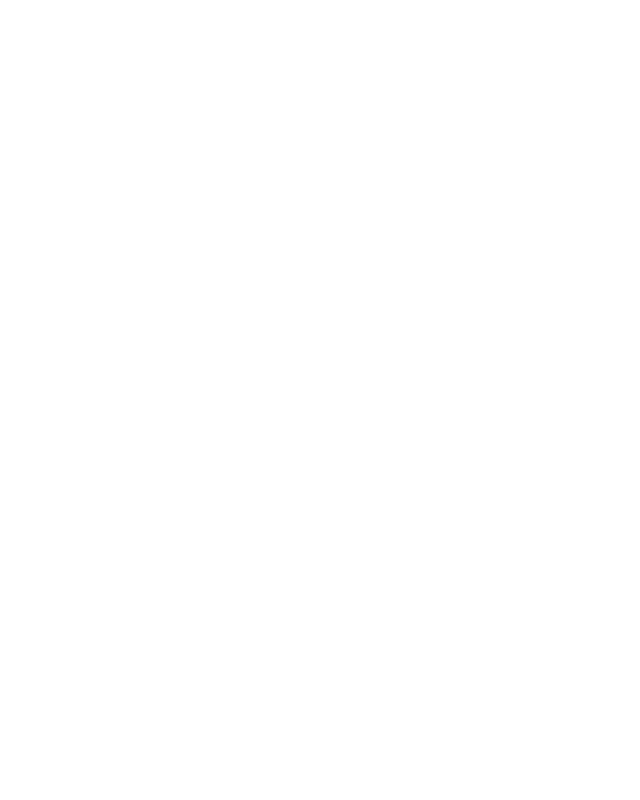
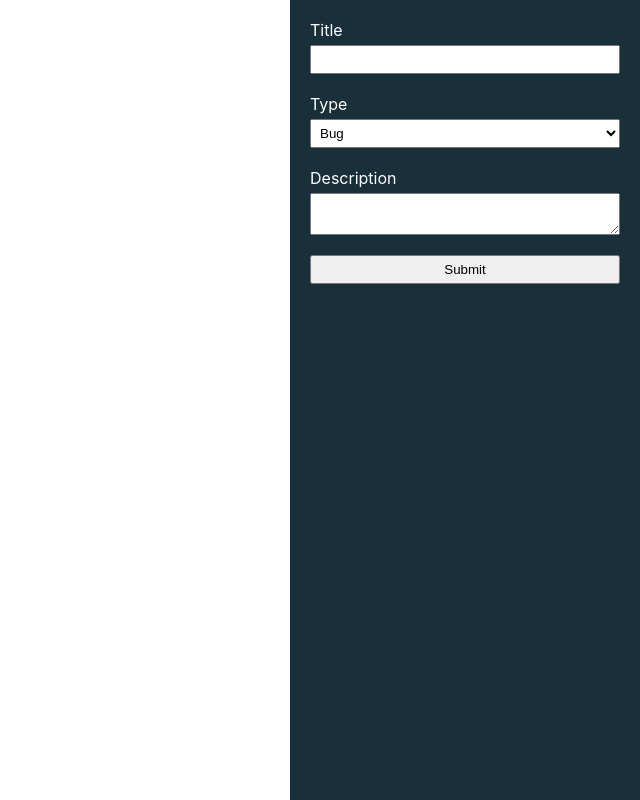
Before and after one commit to carlflor/tracker, a React (Create React App) app: page / in a window 1280 px wide. Shown: the whole page, without its empty margins (640-1280 px from the left). Built offline with nearby package versions, Linux system fonts and the light colour scheme.

Commit message:
Adds IssueForm Component

```diff
--- a/public/index.html
+++ b/public/index.html
@@ -19,22 +19,12 @@
       work correctly both with client-side routing and a non-root public URL.
       Learn how to configure a non-root public URL by running `npm run build`.
     -->
-    <title>React App</title>
+    <title>Tracker</title>
   </head>
   <body>
     <noscript>
       You need to enable JavaScript to run this app.
     </noscript>
     <div id="root"></div>
-    <!--
-      This HTML file is a template.
-      If you open it directly in the browser, you will see an empty page.
-
-      You can add webfonts, meta tags, or analytics to this file.
-      The build step will place the bundled scripts into the <body> tag.
-
-      To begin the development, run `npm start` or `yarn start`.
-      To create a production bundle, use `npm run build` or `yarn build`.
-    -->
   </body>
 </html>
--- a/src/components/App.js
+++ /dev/null
@@ -1,13 +0,0 @@
-import React, { Component } from 'react';
-import './App.scss';
-
-class App extends Component {
-  render() {
-    return (
-      <div className="App">
-      </div>
-    );
-  }
-}
-
-export default App;
--- /dev/null
+++ b/src/components/App.jsx
@@ -0,0 +1,24 @@
+import React, { Component } from 'react';
+import IssueForm from './IssueForm.jsx';
+import './App.scss';
+
+
+class App extends Component {
+  render() {
+    return (
+      <div>
+        <div className="main">
+          <div className="issue-chart">
+          </div>
+          <div className="issue-list">
+          </div>
+        </div>
+        <div className="sidebar">
+          <IssueForm />
+        </div>
+      </div>
+    );
+  }
+}
+
+export default App;
--- a/src/components/App.scss
+++ b/src/components/App.scss
@@ -1,32 +1,14 @@
-.App {
-  text-align: center;
+@import '../theme.scss';
+
+.main {
+  margin-right: $sidebar-width;
 }
 
-.App-logo {
-  animation: App-logo-spin infinite 20s linear;
-  height: 40vmin;
+.sidebar {
+  background: $sidebar-color;
+  width: $sidebar-width;
+  position: fixed;
+  bottom: 0;
+  right: 0;
+  top: 0;
 }
-
-.App-header {
-  background-color: #282c34;
-  min-height: 100vh;
-  display: flex;
-  flex-direction: column;
-  align-items: center;
-  justify-content: center;
-  font-size: calc(10px + 2vmin);
-  color: white;
-}
-
-.App-link {
-  color: #61dafb;
-}
-
-@keyframes App-logo-spin {
-  from {
-    transform: rotate(0deg);
-  }
-  to {
-    transform: rotate(360deg);
-  }
-}
--- /dev/null
+++ b/src/components/IssueForm.jsx
@@ -0,0 +1,66 @@
+import React, { Component } from 'react';
+import './IssueForm.scss';
+
+class IssueForm extends Component {
+  constructor(props) {
+    super(props);
+    this.state = {
+      title: '',
+      type: '',
+      description: '',
+    }
+
+    this.handleChange = this.handleChange.bind(this);
+    this.handleSubmit = this.handleSubmit.bind(this);
+  }
+
+  handleChange(event) {
+    const name = event.target.name;
+    const value = event.target.value;
+
+    this.setState({
+      [name]: value
+    })
+  }
+
+  handleSubmit(event) {
+    event.preventDefault();
+    console.log(this.state);
+  }
+
+  issueTypeOptions() {
+    return this.props.types.map((value) => (
+      <option key={value} value={value}>{value}</option>
+    ));
+  }
+
+  render() {
+    const onChange = {onChange: this.handleChange}
+
+    return (
+      <form className="issue-form" onSubmit={this.handleSubmit}>
+        <label className="field">
+          Title
+          <input type="text" name="title" value={this.state.title} {...onChange}/>
+        </label>
+        <label className="field">
+          Type
+          <select name="type" value={this.state.type} {...onChange}>
+            {this.issueTypeOptions()}
+          </select>
+        </label>
+        <label className="field">
+          Description
+          <textarea  name="description" value={this.state.description} {...onChange}/>
+        </label>
+        <input type="submit" name="submit" />
+      </form>
+    );
+  }
+}
+
+IssueForm.defaultProps = {
+  types: ['Bug', 'Improvement', 'Question'],
+}
+
+export default IssueForm;
--- /dev/null
+++ b/src/components/IssueForm.scss
@@ -0,0 +1,20 @@
+@import '../theme.scss';
+
+.issue-form {
+  padding: $content-spacing;
+  color: white;
+
+  > .field {
+    display: block;
+    margin-bottom: $content-spacing;
+
+  }
+
+  input, select, textarea {
+    padding: 5px;
+    margin-top: 5px;
+    width: 100%;
+    display: block;
+    box-sizing: border-box;
+  }
+}
--- a/src/index.js
+++ b/src/index.js
@@ -1,7 +1,7 @@
 import React from 'react';
 import ReactDOM from 'react-dom';
 import './index.scss';
-import App from './components/App';
+import App from './components/App.jsx';
 import * as serviceWorker from './serviceWorker';
 
 ReactDOM.render(<App />, document.getElementById('root'));
--- /dev/null
+++ b/src/theme.scss
@@ -0,0 +1,4 @@
+$sidebar-width: 350px;
+$sidebar-color: #192f3a;
+
+$content-spacing: 20px;
```
Also changed, not shown: public/manifest.json, src/components/Chart.jsx (added), src/components/IssueList.jsx (added).
